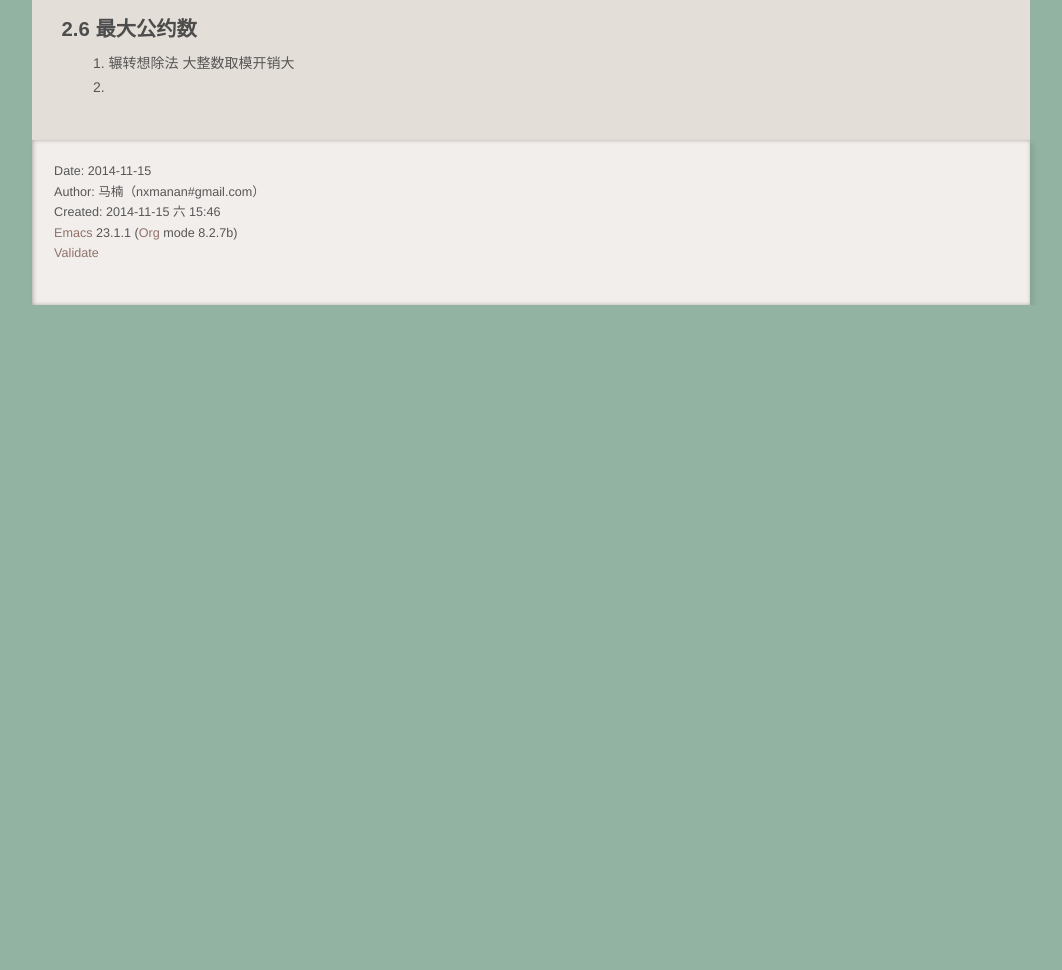
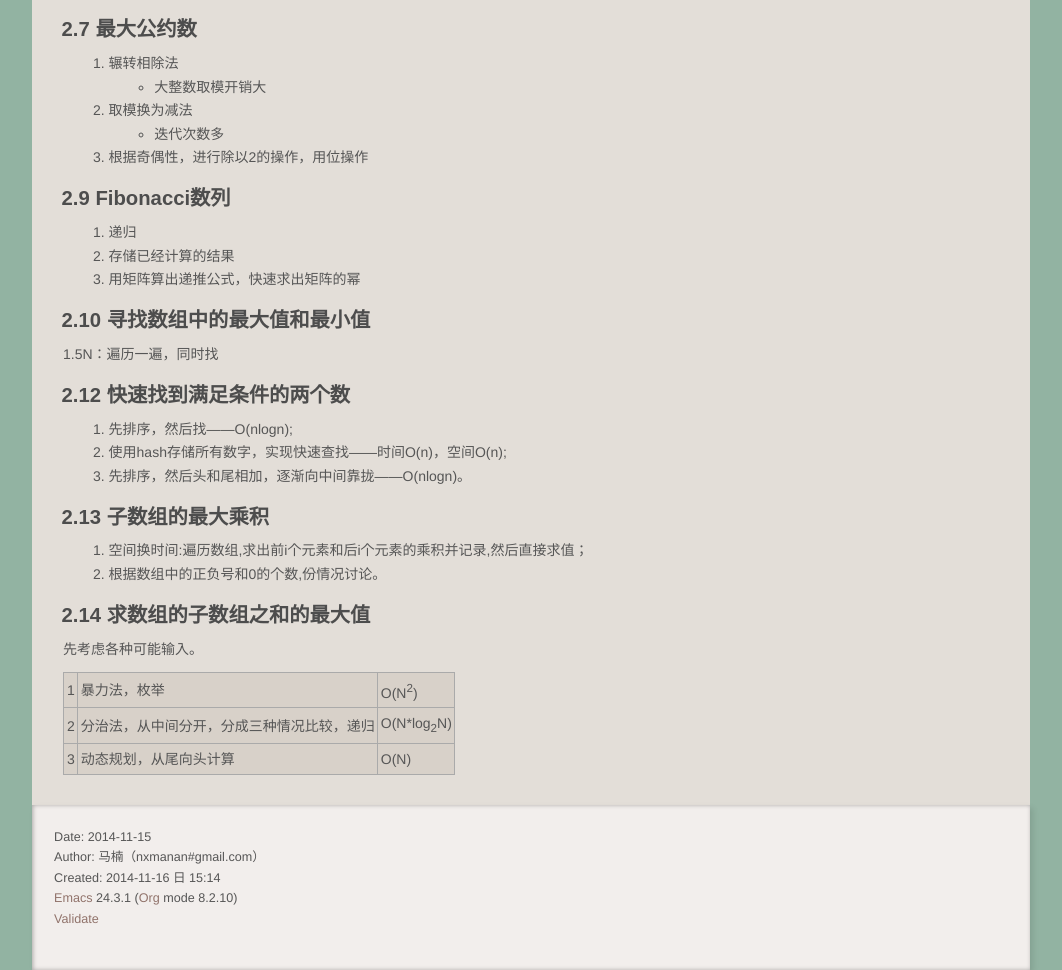
Before and after one commit to nanma/notes, a plain HTML site: page beauty-of-programming/2-number.html in a window 1280 px wide. Shown: the part 785-1755 px from the top of the page, without its empty margins (122-1184 px from the left). Before the commit the page ends 1090 px from the top, so only its background shows below. Drawn offline with Linux system fonts and the light colour scheme.

Commit message:
modify 2-number

```diff
--- a/beauty-of-programming/2-number.html
+++ b/beauty-of-programming/2-number.html
@@ -4,7 +4,7 @@
 <html xmlns="http://www.w3.org/1999/xhtml" lang="en" xml:lang="en">
 <head>
 <title>第2章 数字之魅</title>
-<!-- 2014-11-15 六 15:46 -->
+<!-- 2014-11-16 日 15:14 -->
 <meta  http-equiv="Content-Type" content="text/html;charset=utf-8" />
 <meta  name="generator" content="Org-mode" />
 <meta  name="author" content="马楠（nxmanan#gmail.com）" />
@@ -154,7 +154,12 @@ for the JavaScript code in this tag.
 <li><a href="#sec-2">2.2 不要被阶乘吓到</a></li>
 <li><a href="#sec-3">2.3 寻找发贴水王</a></li>
 <li><a href="#sec-4">2.5 寻找最大的K个数</a></li>
-<li><a href="#sec-5">2.6 最大公约数</a></li>
+<li><a href="#sec-5">2.7 最大公约数</a></li>
+<li><a href="#sec-6">2.9 Fibonacci数列</a></li>
+<li><a href="#sec-7">2.10 寻找数组中的最大值和最小值</a></li>
+<li><a href="#sec-8">2.12 快速找到满足条件的两个数</a></li>
+<li><a href="#sec-9">2.13 子数组的最大乘积</a></li>
+<li><a href="#sec-10">2.14 求数组的子数组之和的最大值</a></li>
 </ul>
 </div>
 </div>
@@ -237,22 +242,116 @@ for the JavaScript code in this tag.
 </div>
 </div>
 <div id="outline-container-sec-5" class="outline-2">
-<h2 id="sec-5">2.6 最大公约数</h2>
+<h2 id="sec-5">2.7 最大公约数</h2>
 <div class="outline-text-2" id="text-5">
 <ol class="org-ol">
-<li>辗转想除法
-大整数取模开销大
+<li>辗转相除法
+<ul class="org-ul">
+<li>大整数取模开销大
 </li>
-<li></li>
+</ul>
+</li>
+<li>取模换为减法
+<ul class="org-ul">
+<li>迭代次数多
+</li>
+</ul>
+</li>
+<li>根据奇偶性，进行除以2的操作，用位操作
+</li>
 </ol>
+</div>
+</div>
+
+<div id="outline-container-sec-6" class="outline-2">
+<h2 id="sec-6">2.9 Fibonacci数列</h2>
+<div class="outline-text-2" id="text-6">
+<ol class="org-ol">
+<li>递归
+</li>
+<li>存储已经计算的结果
+</li>
+<li>用矩阵算出递推公式，快速求出矩阵的幂
+</li>
+</ol>
+</div>
+</div>
+<div id="outline-container-sec-7" class="outline-2">
+<h2 id="sec-7">2.10 寻找数组中的最大值和最小值</h2>
+<div class="outline-text-2" id="text-7">
+<p>
+1.5N：遍历一遍，同时找
+</p>
+</div>
+</div>
+<div id="outline-container-sec-8" class="outline-2">
+<h2 id="sec-8">2.12 快速找到满足条件的两个数</h2>
+<div class="outline-text-2" id="text-8">
+<ol class="org-ol">
+<li>先排序，然后找——O(nlogn);
+</li>
+<li>使用hash存储所有数字，实现快速查找——时间O(n)，空间O(n);
+</li>
+<li>先排序，然后头和尾相加，逐渐向中间靠拢——O(nlogn)。
+</li>
+</ol>
+</div>
+</div>
+<div id="outline-container-sec-9" class="outline-2">
+<h2 id="sec-9">2.13 子数组的最大乘积</h2>
+<div class="outline-text-2" id="text-9">
+<ol class="org-ol">
+<li>空间换时间:遍历数组,求出前i个元素和后i个元素的乘积并记录,然后直接求值；
+</li>
+<li>根据数组中的正负号和0的个数,份情况讨论。
+</li>
+</ol>
+</div>
+</div>
+<div id="outline-container-sec-10" class="outline-2">
+<h2 id="sec-10">2.14 求数组的子数组之和的最大值</h2>
+<div class="outline-text-2" id="text-10">
+<p>
+先考虑各种可能输入。
+</p>
+<table border="2" cellspacing="0" cellpadding="6" rules="groups" frame="hsides">
+
+
+<colgroup>
+<col  class="right" />
+
+<col  class="left" />
+
+<col  class="left" />
+</colgroup>
+<tbody>
+<tr>
+<td class="right">1</td>
+<td class="left">暴力法，枚举</td>
+<td class="left">O(N<sup>2</sup>)</td>
+</tr>
+
+<tr>
+<td class="right">2</td>
+<td class="left">分治法，从中间分开，分成三种情况比较，递归</td>
+<td class="left">O(N*log<sub>2</sub>N)</td>
+</tr>
+
+<tr>
+<td class="right">3</td>
+<td class="left">动态规划，从尾向头计算</td>
+<td class="left">O(N)</td>
+</tr>
+</tbody>
+</table>
 </div>
 </div>
 </div>
 <div id="postamble" class="status">
 <p class="date">Date: 2014-11-15</p>
 <p class="author">Author: 马楠（nxmanan#gmail.com）</p>
-<p class="date">Created: 2014-11-15 六 15:46</p>
-<p class="creator"><a href="http://www.gnu.org/software/emacs/">Emacs</a> 23.1.1 (<a href="http://orgmode.org">Org</a> mode 8.2.7b)</p>
+<p class="date">Created: 2014-11-16 日 15:14</p>
+<p class="creator"><a href="http://www.gnu.org/software/emacs/">Emacs</a> 24.3.1 (<a href="http://orgmode.org">Org</a> mode 8.2.10)</p>
 <p class="validation"><a href="http://validator.w3.org/check?uri=referer">Validate</a></p>
 </div>
 </body>
--- a/beauty-of-programming/style/emacs.css
+++ b/beauty-of-programming/style/emacs.css
@@ -161,33 +161,42 @@
     border: none;
   } */
   table {
-	  margin-top: 1em;
+	  /*margin-top: 1em;
 	  margin-bottom: 1em;
-	  border: 0;
+	  border: 0;*/
+          margin-top:10px;
+          border-collapse:collapse;
+          border:1px solid #AAA;
   }
 
   td {
 	  font-size: 14px;
-	  border-left: ButtonHighlight 1px solid;
+/*	  border-left: ButtonHighlight 1px solid;
 	  border-right: ButtonShadow 1px solid;
 	  border-top: ButtonHighlight 1px solid;
-	  border-bottom: ButtonShadow 1px solid;
+	  border-bottom: ButtonShadow 1px solid; */
+          border: 1px solid #aaa;
 	  padding-left: 3px;
 	  padding-right: 2px;
-	  overflow: hidden;
-	  background: #ddeecc;
+/*	  overflow: hidden;
+	  background: #ddeecc;*/
+          background: #d8d1c9;
+          vertical-align: inherit;
   }
 
   th {
 	  font-size: 14px;
-	  border-left: ButtonHighlight 1px solid;
+/*	  border-left: ButtonHighlight 1px solid;
 	  border-right: ButtonShadow 1px solid;
 	  border-top: ButtonHighlight 1px solid;
-	  border-bottom: ButtonShadow 1px solid;
+	  border-bottom: ButtonShadow 1px solid;*/
+          border: 1px solid #aaa;
 	  padding-left: 3px;
 	  padding-right: 2px;
-	  overflow: hidden;
-	  background: #eeeecc;
+/*	  overflow: hidden;*/
+	  background: #c3b8ab;
+          color: #232323;
+          vertical-align: inherit;
   }
 
   code {
```
Also changed, not shown: 1 other file.
